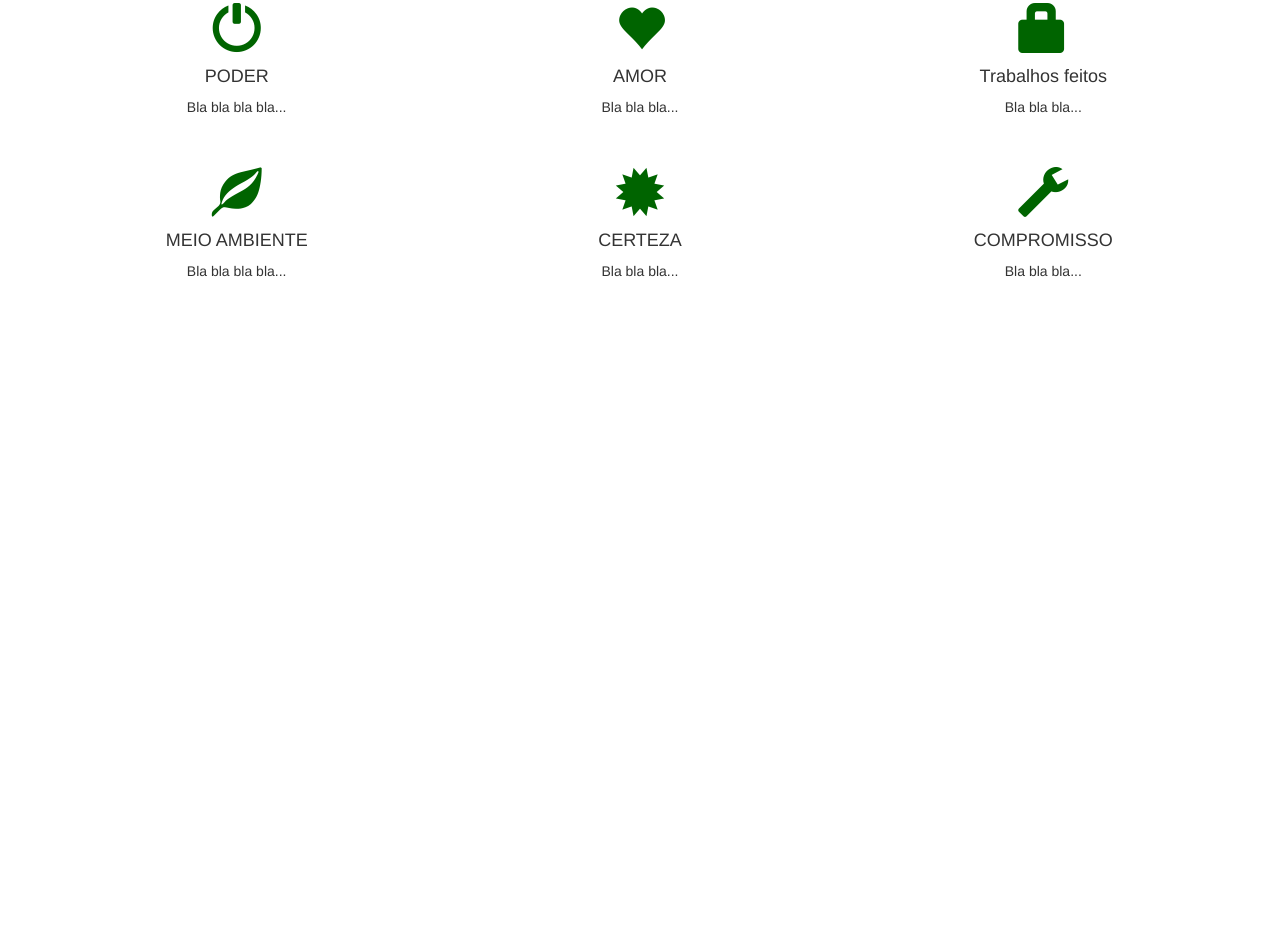
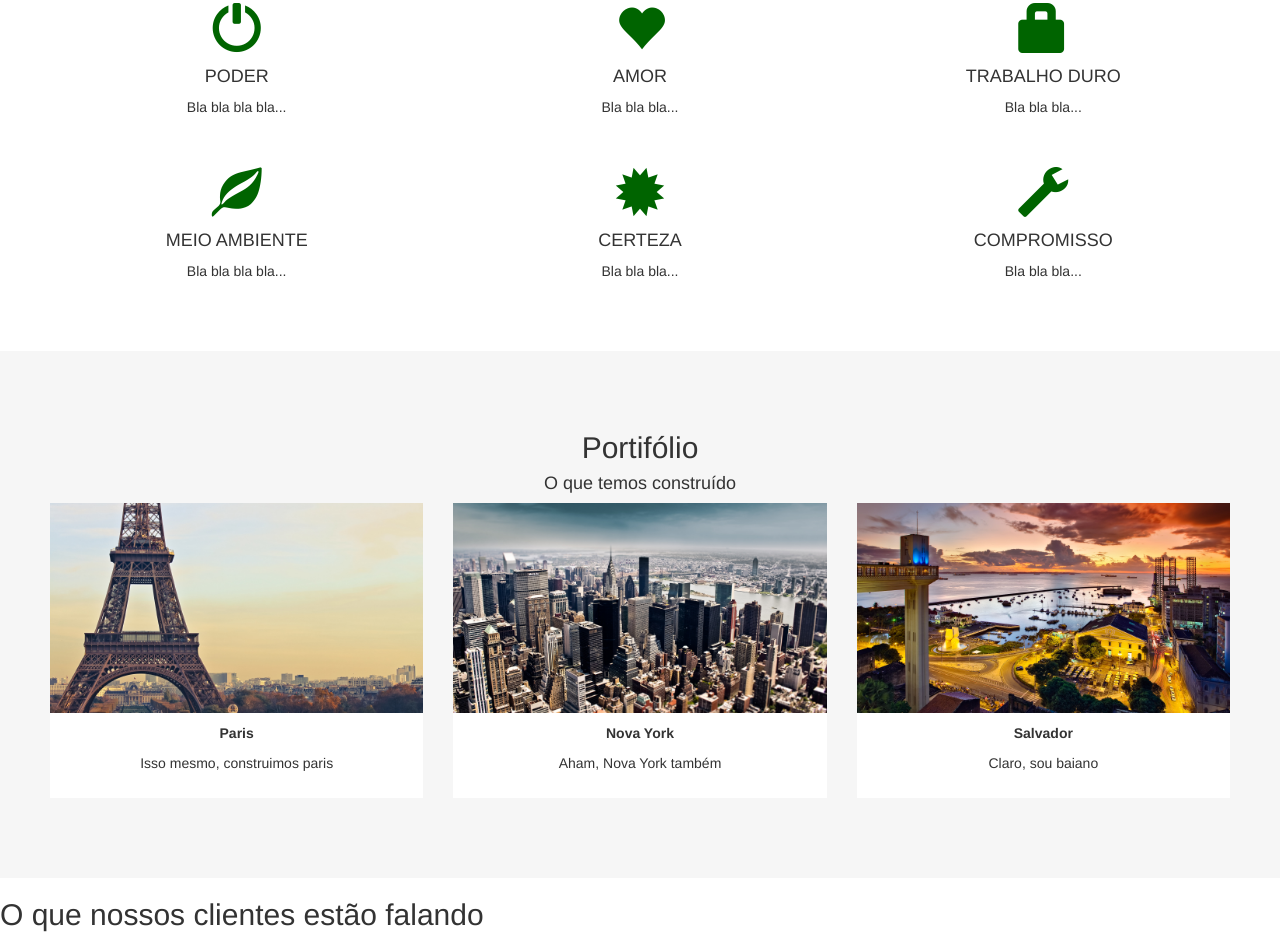
Before and after one commit to sysdaniel/preset-scroll-responsivo, a plain HTML site: page index.html in a window 1280 px wide. Shown: the part 1224-2165 px from the top of the page. Before the commit the page ends 1575 px from the top, so only its background shows below. Drawn offline with nearby package versions, Linux system fonts and the light colour scheme.

Commit message:
Adicionada sessão portifólio e imagens

```diff
--- a/estilo.css
+++ b/estilo.css
@@ -45,3 +45,16 @@
 .container-fluid{
 	padding: 60px 50px;
 }
+
+/*ESTILIZANDO AS THUMBNAILS*/
+.thumbnail{
+	padding: 0 0 15px 0;
+	border: none;
+	border-radius: 0;
+}
+
+.thumbnail img{
+	width: 100%;
+	height: 100%;
+	margin-bottom: 10px;
+}
--- a/index.html
+++ b/index.html
@@ -85,7 +85,7 @@
 			<!--COLUNA 3-->
 			<div class="col-sm-4">
 				<span class="glyphicon glyphicon-lock logo-small"></span>
-				<h4>Trabalhos feitos</h4>
+				<h4>TRABALHO DURO</h4>
 				<p>Bla bla bla...</p>
 			</div>
 
@@ -121,7 +121,41 @@
 
 	</div>
 
+	<!--CONTAINER PORTIFOLIO-->
 
+	<div class="container-fluid text-center bg-gray">
+		<h2>Portifólio</h2>
+		<h4>O que temos construído</h4>
+
+		<div class="row text-center">
+			<div class="col-sm-4">
+				<div class="thumbnail">
+					<img src="img/paris.jpg" alt="Paris">
+					<p><strong>Paris</strong></p>
+					<p>Isso mesmo, construimos paris</p>
+				</div>
+			</div>
+
+			<div class="col-sm-4">
+				<div class="thumbnail">
+					<img src="img/novayork.jpg" alt="Nova York">
+					<p><strong>Nova York</strong></p>
+					<p>Aham, Nova York também</p>
+				</div>
+			</div>
+
+			<div class="col-sm-4">
+				<div class="thumbnail">
+					<img src="img/salvador.jpg" alt="Salvador">
+					<p><strong>Salvador</strong></p>
+					<p>Claro, sou baiano</p>
+				</div>
+			</div>
+		</div>
+	</div>
+
+	<!--CARROSSEL-->
+	<h2>O que nossos clientes estão falando</h2>
 </body>
 
 </html>
```
Also changed, not shown: img/novayork.jpg (added), img/paris.jpg (added), img/salvador.jpg (added).
